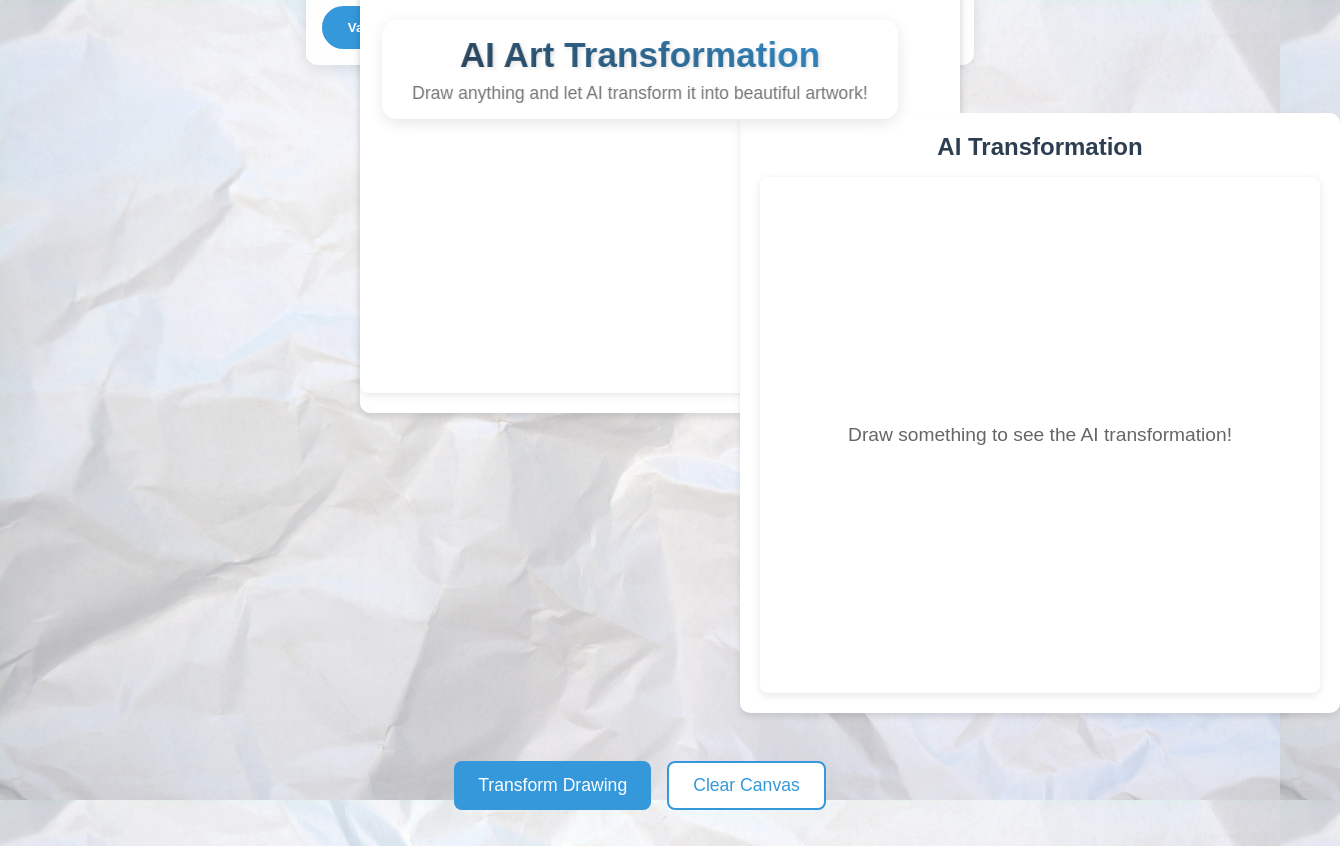
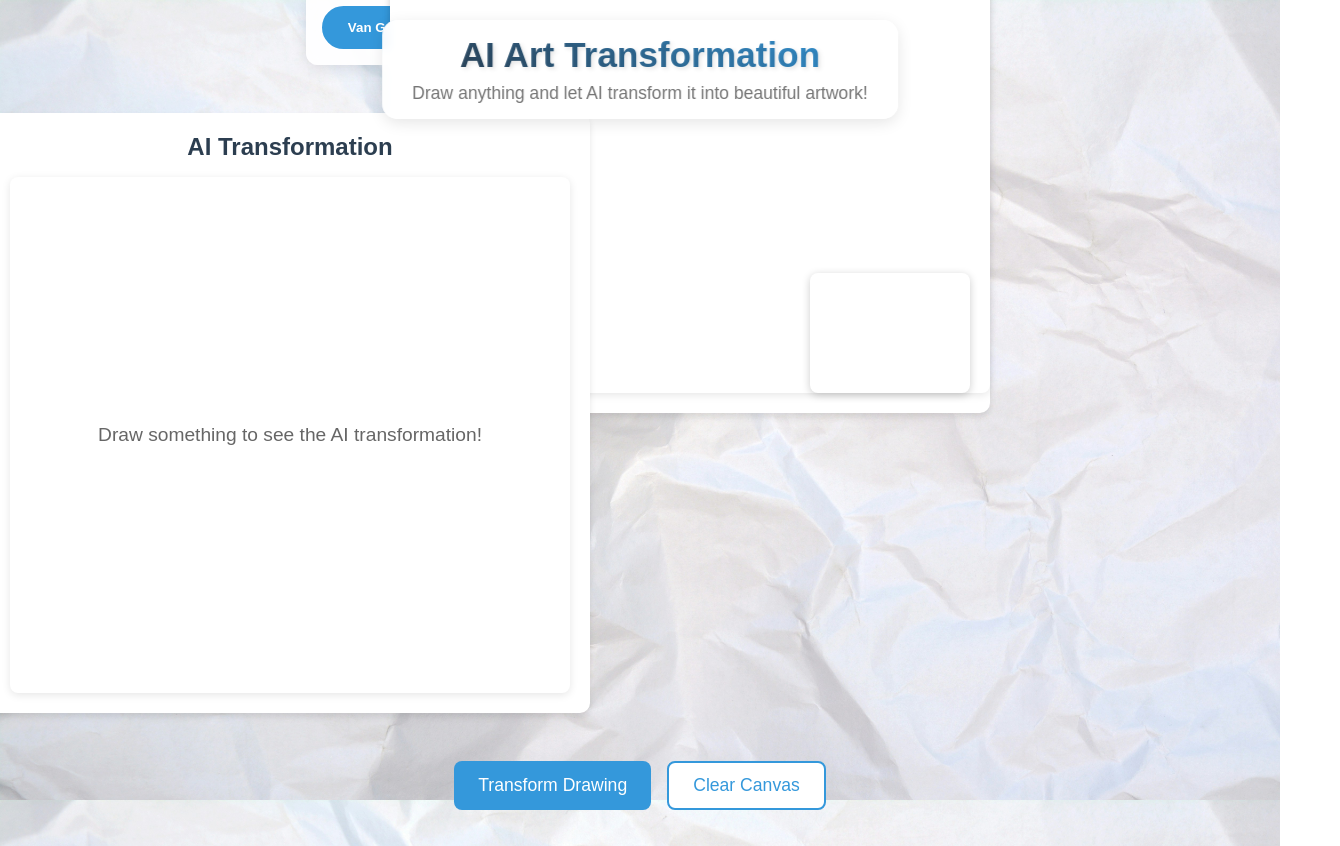
Before and after one commit to simriks/gestura-simrik, a website: page public/artmode.html in a window 1280 px wide. Shown: the whole page, 1340 px wide, since content can reach past the window. Drawn offline with Linux system fonts and the light colour scheme; a script that the page names is missing.

Commit message:
Update artmode.html

```diff
--- a/public/artmode.html
+++ b/public/artmode.html
@@ -12,11 +12,11 @@
       min-height: 600px;
     }
 
+    /* Adjusted Canvas Section */
     .artmode-page .canvas-section {
       position: absolute;
       top: 0;
-      left: 20px;
-      right: auto;
+      left: 50px; /* Adjust this value to align horizontally with .result-section */
       width: 600px;  /* Original canvas width */
       height: 600px; /* Original canvas height */
       background: white;
@@ -25,10 +25,10 @@
       padding: 20px;
     }
 
+    /* Locked Result Section */
     .artmode-page .result-section {
       position: absolute;
-      right: -700px;
-      left: auto;
+      right: 50px; /* Fixed position for .result-section */
       top: 0;
       width: 600px;  /* Matching original width */
       height: 600px; /* Matching original height */
@@ -104,10 +104,10 @@
   </div>
 
   <!-- Include Scripts -->
-  <script src="https://cdn.jsdelivr.net/npm/@mediapipe/camera_utils/camera_utils.js"></script>
-  <script src="https://cdn.jsdelivr.net/npm/@mediapipe/control_utils/control_utils.js"></script>
-  <script src="https://cdn.jsdelivr.net/npm/@mediapipe/drawing_utils/drawing_utils.js"></script>
-  <script src="https://cdn.jsdelivr.net/npm/@mediapipe/hands/hands.js"></script>
+  <script src="https://cdn.jsdelivr.net/npm/   @mediapipe/camera_utils/camera_utils.js"></script>
+  <script src="https://cdn.jsdelivr.net/npm/   @mediapipe/control_utils/control_utils.js"></script>
+  <script src="https://cdn.jsdelivr.net/npm/   @mediapipe/drawing_utils/drawing_utils.js"></script>
+  <script src="https://cdn.jsdelivr.net/npm/   @mediapipe/hands/hands.js"></script>
   <script src="script.js"></script>
   <script src="scripts/artmode.js"></script>
 </body>
```
